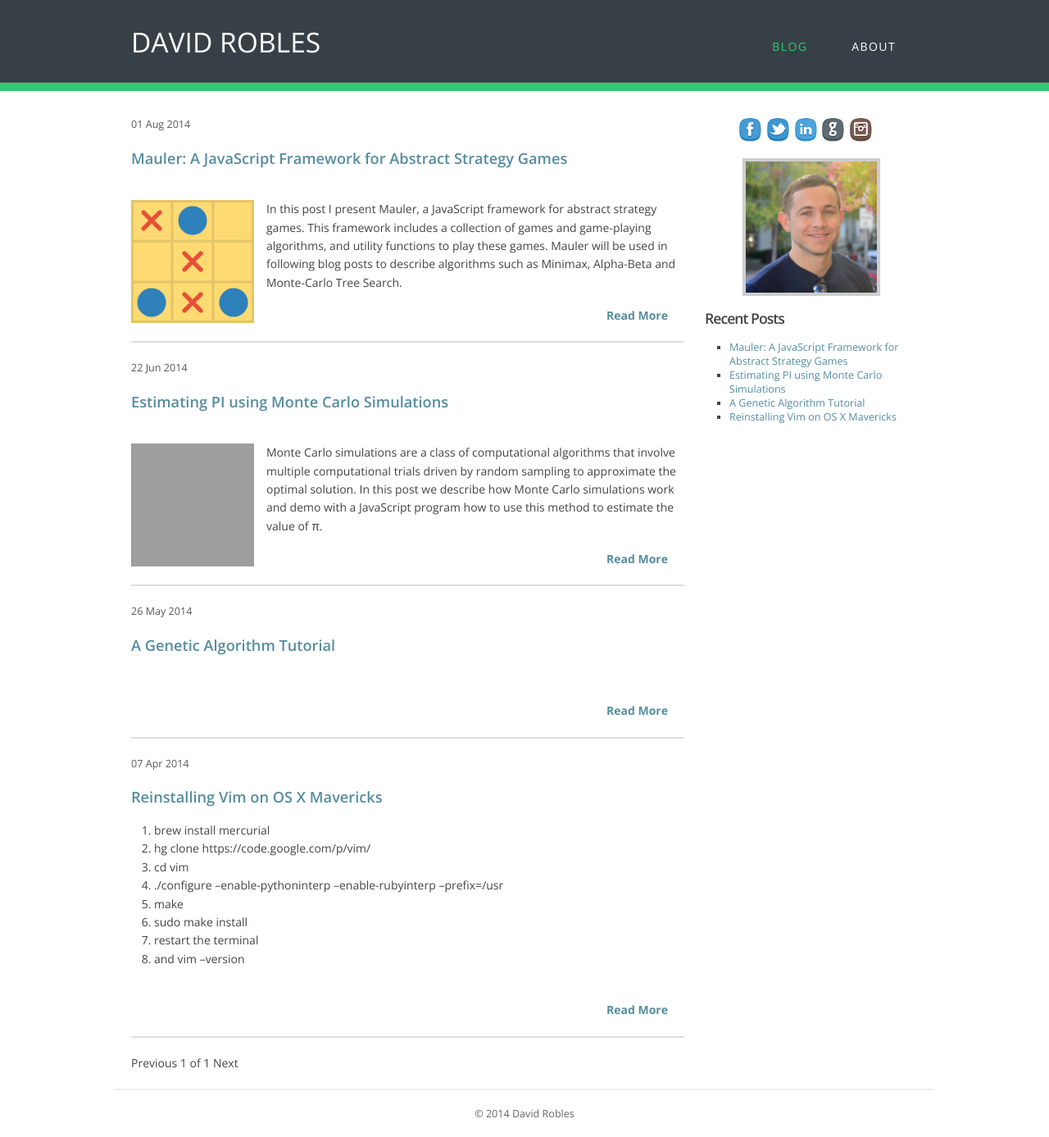
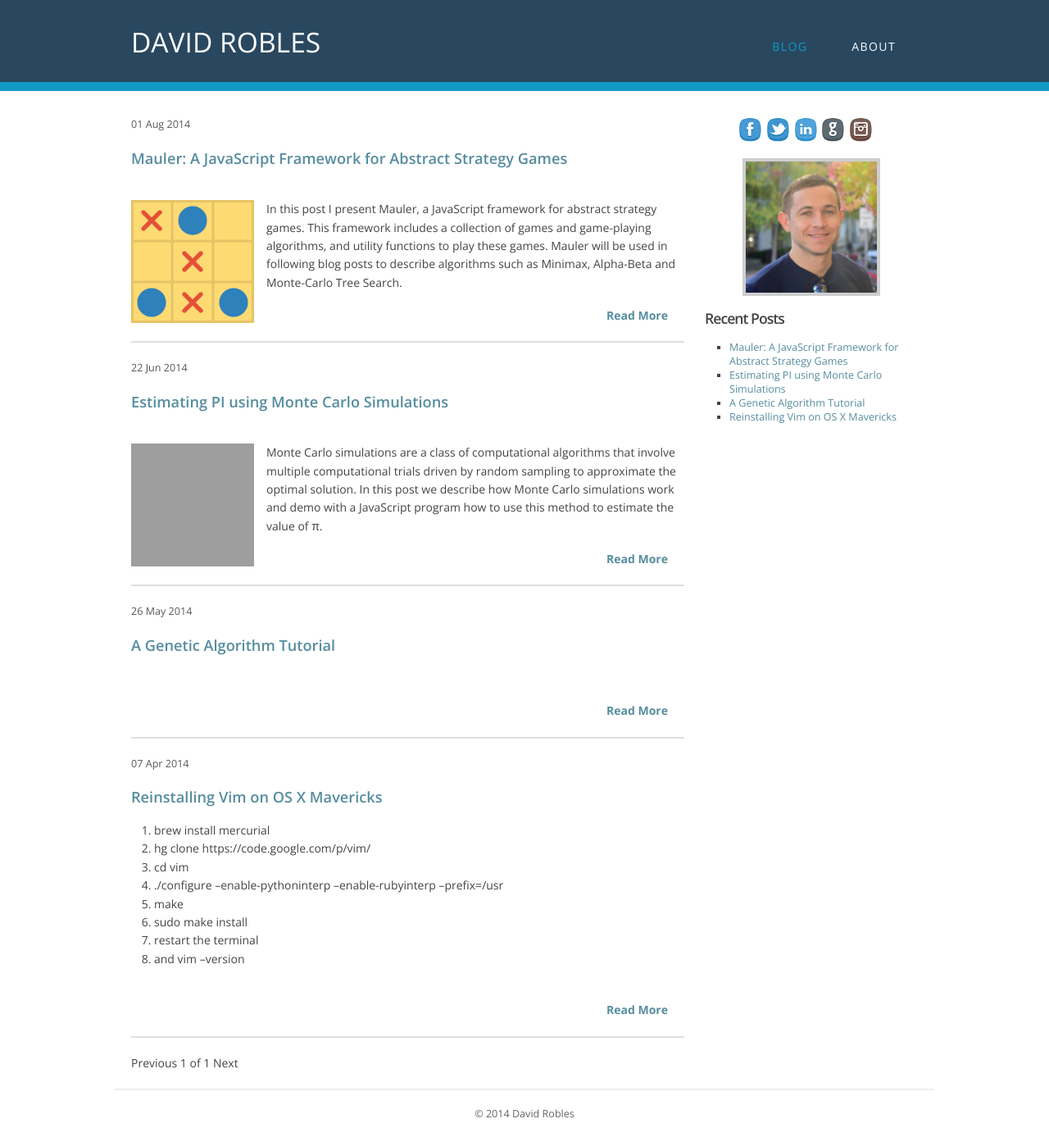
Before and after one commit to davidrobles/davidrobles.github.io, a Jekyll site: the page built from index.html, in a window 1280 px wide. Shown: the whole page at 82% size. Built offline with Jekyll 4.4.1, drawn with Linux system fonts in a browser that asks for light colours; Markdown is read by kramdown in place of the engine named in the settings; the list of posts is cut into pages by our own code; grey boxes are pictures that could not be loaded.

Commit message:
Change header border color

```diff
--- a/css/main.css
+++ b/css/main.css
@@ -68,7 +68,7 @@
 
 .menu-bar {
     height: 10px;
-    background-color: #2ecc71;
+    background-color: #1199C3;
 }
 
 .container, footer {
@@ -128,9 +128,9 @@
 }
 
 header {
-    background-color: #384047;
+    background-color: #294860;
     height: 100px;
-    border-bottom: 1px solid #515953;
+    border-bottom: 1px solid #1199C3;
 }
 
 header .title {
@@ -170,7 +170,7 @@
 }
 
 header .menu a.current {
-    color: #2ecc71;
+    color: #1199C3;
     text-decoration: none;
 }
 
```
